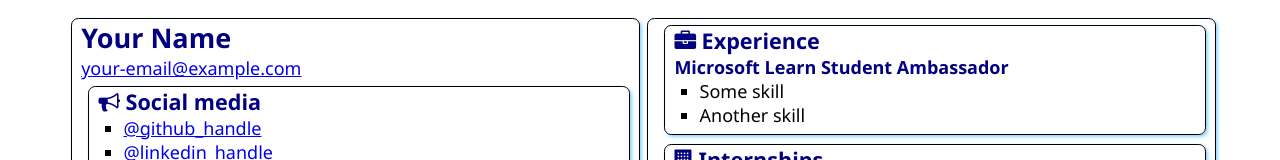
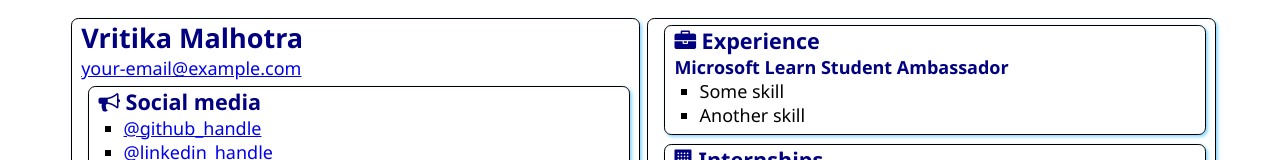
Before and after one commit to VritikaMalhotra/SATechnicalOnboarding, a plain HTML site: page src/index.html in a window 1280 px wide. Shown: the top 160 px of the page. Drawn offline with Linux system fonts and the light colour scheme.

Commit message:
First Commit

```diff
--- a/src/index.html
+++ b/src/index.html
@@ -12,7 +12,7 @@
 <body>
     <main>
         <article class="box">
-            <h1>Your Name</h1>
+            <h1>Vritika Malhotra</h1>
             <div><a href="mailto:your.email@example.com">your-email@example.com</a></div>
 
             <section class="box">
```
